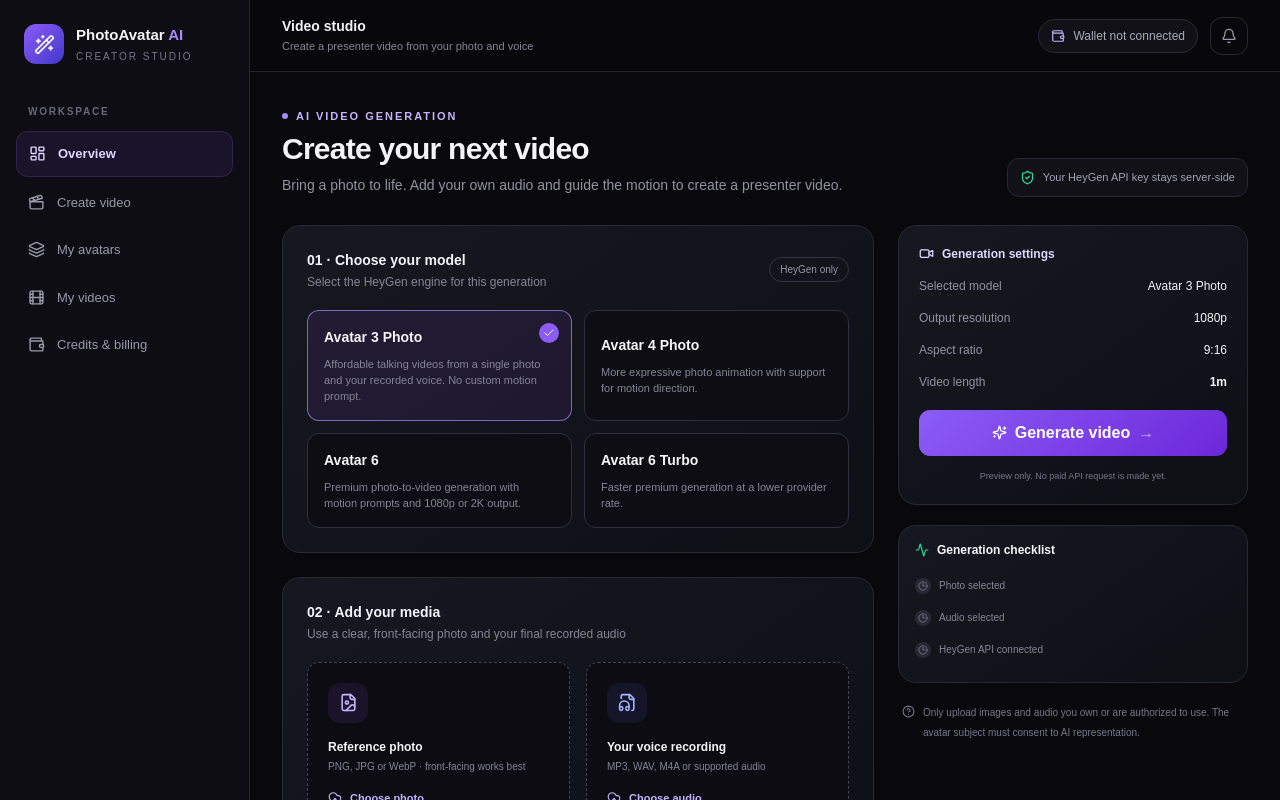
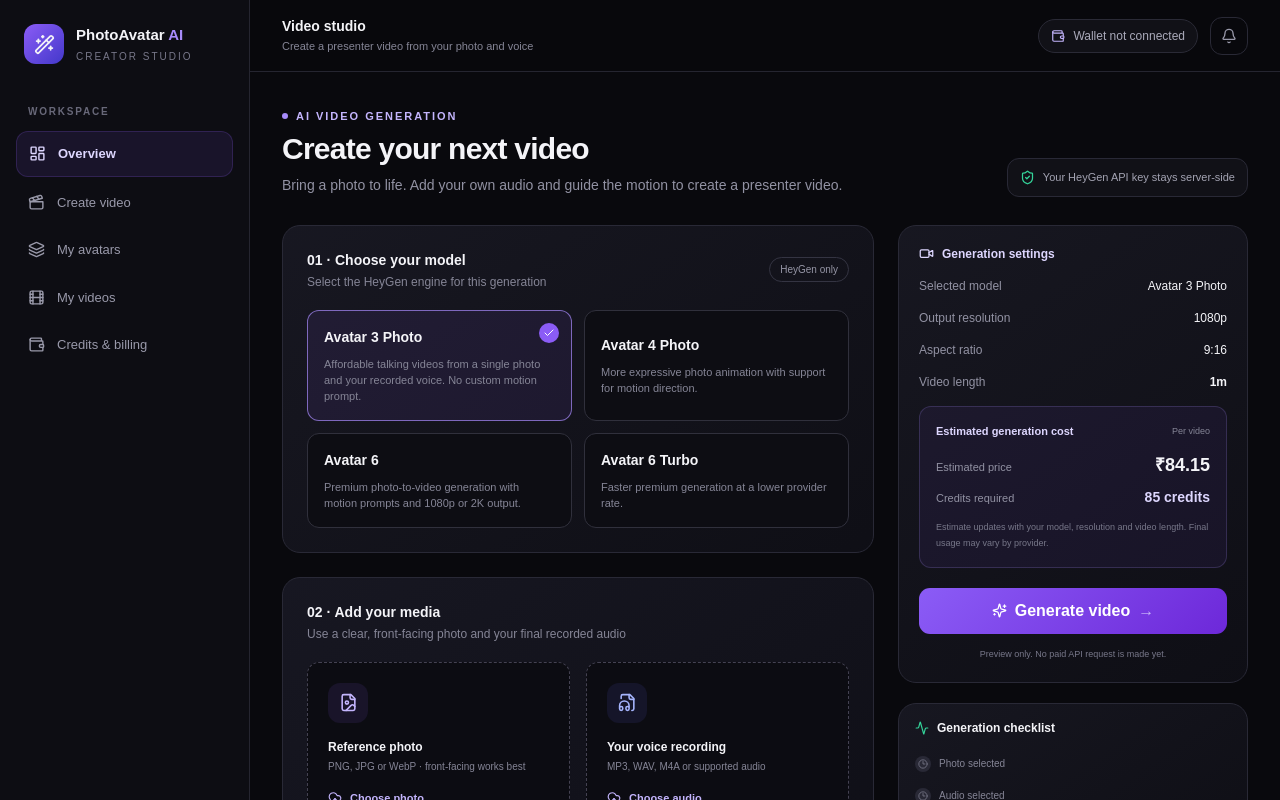
Before and after one commit to Amristine/photoavatar-ai, a Next.js app: page / in a window 1280 px wide. Shown: the top 800 px of the page. Built offline with nearby package versions, Linux system fonts and the light colour scheme.

Commit message:
Show selected model pricing and estimated credits

```diff
--- a/components/dashboard.tsx
+++ b/components/dashboard.tsx
@@ -6,9 +6,12 @@ import {
   FileAudio, FileImage, Film, Layers3, LayoutDashboard, Settings2,
   ShieldCheck, Sparkles, UploadCloud, Video, Wallet, WandSparkles, X
 } from "lucide-react";
-import type { ModelPricing, ModelId } from "@/lib/pricing";
+import type { ModelPricing, ModelId, OutputResolution } from "@/lib/pricing";
 
-type Props = { models: ModelPricing[] };
+type Props = {
+  models: ModelPricing[];
+  creditConfig: { usdToInr: number; creditsPerInr: number; marginMultiplier: number };
+};
 
 const nav = [
   { label: "Overview", icon: LayoutDashboard, active: true },
@@ -18,7 +21,7 @@ const nav = [
   { label: "Credits & billing", icon: Wallet }
 ];
 
-export default function Dashboard({ models }: Props) {
+export default function Dashboard({ models, creditConfig }: Props) {
   const [selectedModel, setSelectedModel] = useState<ModelId>("avatar-iii");
   const [duration, setDuration] = useState(60);
   const [aspectRatio, setAspectRatio] = useState<"9:16" | "16:9" | "1:1">("9:16");
@@ -31,6 +34,9 @@ export default function Dashboard({ models }: Props) {
   const selected = models.find((m) => m.id === selectedModel) ?? models[0];
   const supportedResolutions = selectedModel === "avatar-iii" || selectedModel === "avatar-iv" ? ["720p", "1080p"] : ["1080p", "2K"];
   const effectiveResolution = supportedResolutions.includes(resolution) ? resolution : "1080p";
+  const usdPerMinute = selected?.rates[effectiveResolution as OutputResolution];
+  const estimatedInr = usdPerMinute === undefined ? null : (duration / 60) * usdPerMinute * creditConfig.usdToInr * creditConfig.marginMultiplier;
+  const estimatedCredits = estimatedInr === null ? null : Math.ceil(estimatedInr * creditConfig.creditsPerInr);
 
   const onGenerate = () => setNotice("Video generation is not connected yet. Complete authentication, secure uploads and server-side HeyGen job handling before enabling generation.");
 
@@ -117,6 +123,11 @@ export default function Dashboard({ models }: Props) {
                     <div className="flex justify-between"><span className="text-[#9292a3]">Output resolution</span><span>{effectiveResolution}</span></div>
                     <div className="flex justify-between"><span className="text-[#9292a3]">Aspect ratio</span><span>{aspectRatio}</span></div>
                     <div className="flex justify-between"><span className="text-[#9292a3]">Video length</span><span className="font-semibold">{duration >= 60 ? `${Math.floor(duration / 60)}m${duration % 60 ? ` ${duration % 60}s` : ""}` : `${duration}s`}</span></div>
+                    <div className="mt-4 rounded-xl border border-violet-400/20 bg-violet-500/[.07] p-4">
+                      <div className="mb-3 flex items-center justify-between"><span className="text-[11px] font-semibold text-violet-200">Estimated generation cost</span><span className="text-[9px] text-[#858596]">Per video</span></div>
+                      {estimatedInr === null || estimatedCredits === null ? <p className="text-[11px] text-[#aaaaba]">Pricing is not configured for this model and resolution.</p> : <><div className="flex items-baseline justify-between"><span className="text-[11px] text-[#9292a3]">Estimated price</span><span className="text-lg font-bold">₹{estimatedInr.toFixed(2)}</span></div><div className="mt-2 flex items-baseline justify-between"><span className="text-[11px] text-[#9292a3]">Credits required</span><span className="text-sm font-semibold text-violet-200">{estimatedCredits.toLocaleString("en-IN")} credits</span></div></>}
+                      <p className="mt-3 text-[9px] leading-4 text-[#777789]">Estimate updates with your model, resolution and video length. Final usage may vary by provider.</p>
+                    </div>
                   </div>
                   <button onClick={onGenerate} className="btn-primary mt-5 flex w-full items-center justify-center gap-2"><Sparkles size={15}/> Generate video <span className="text-violet-200/80">→</span></button>
                   <p className="mt-3 text-center text-[9px] leading-4 text-[#777789]">Preview only. No paid API request is made yet.</p>
```
